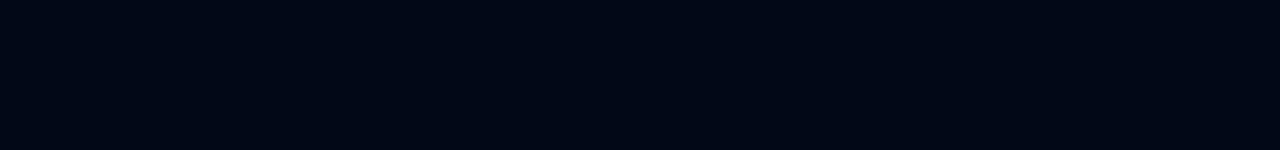
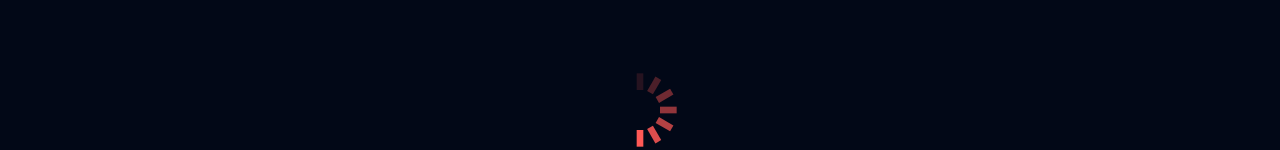
Before and after one commit to lucho20pt/next14_manga, a Next.js app: page / in a window 1280 px wide. Shown: the part 1445-1595 px from the top of the page. Before the commit the page ends 1435 px from the top, so only its background shows below. Built offline with nearby package versions, Linux system fonts and the light colour scheme.

Commit message:
start: LoadingSpinner

```diff
--- a/app/page.tsx
+++ b/app/page.tsx
@@ -1,6 +1,7 @@
+import { data } from '@/app/lib/placeholder-data'
 import { Hero } from '@/components/hero'
 import { AnimeCard } from '@/components/anime'
-import { data } from '@/app/lib/placeholder-data'
+import { LodingSpinner } from '@/components/loading-spinner'
 
 export default function Home() {
   return (
@@ -11,6 +12,7 @@
           <AnimeCard key={el.id} anime={el} index={i} />
         ))}
       </section>
+      <LodingSpinner />
     </main>
   )
 }
--- /dev/null
+++ b/components/loading-spinner.tsx
@@ -0,0 +1,16 @@
+import Image from 'next/image'
+
+export const LodingSpinner = () => {
+  return (
+    <aside className=''>
+      <Image
+        alt=""
+        src="/assets/spinner.svg"
+        width={0}
+        height={0}
+        sizes="100vw"
+        className="w-full h-20"
+      />
+    </aside>
+  )
+}
```
Also changed, not shown: public/assets/spinner.svg (added).
